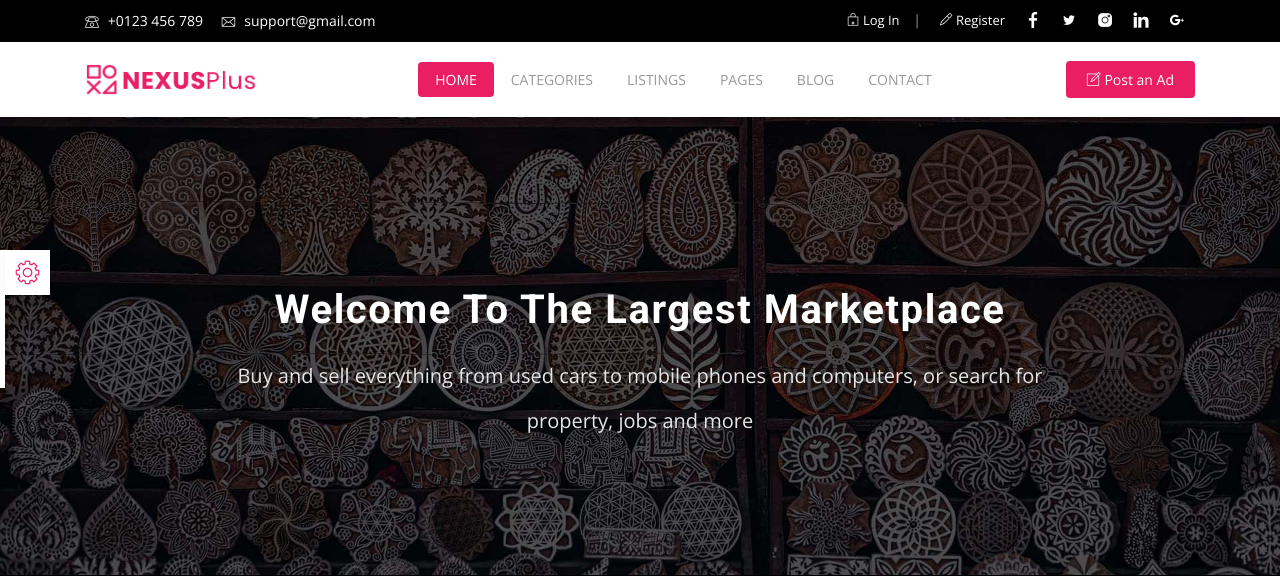
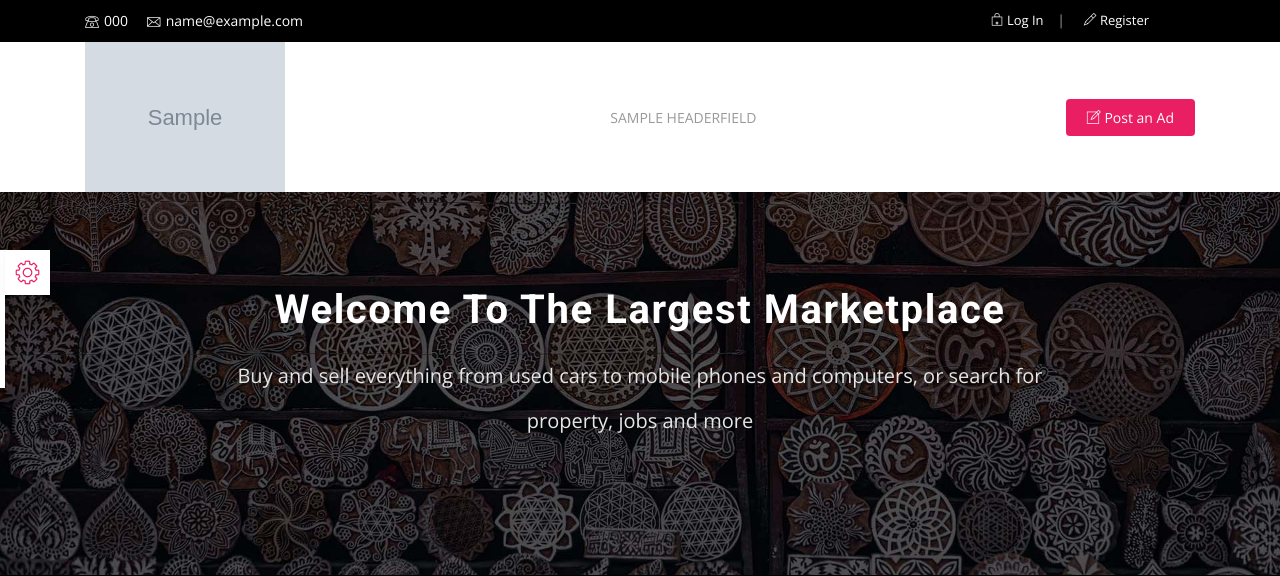
Before and after one commit to YasharPolad/Nexus_Classified, a Django app: page / in a window 1280 px wide. Shown: the top 576 px of the page. Run offline with Django 4.2, Linux system fonts and the light colour scheme; tables that the repository leaves empty hold one stand-in row (values such as "Sample post"); grey boxes marked "Sample" are stand-in pictures; parts of the project's set-up code (start-up, migrations or seed data) failed here and were passed over; some libraries are stand-ins or nearby versions; some web fonts are replaced.

Commit message:
base html completed. context processor for base.

```diff
--- a/core/admin.py
+++ b/core/admin.py
@@ -1,8 +1,10 @@
 from django.contrib import admin
-from .models import Category, AdPost, AdPostImage
+from .models import Category, AdPost, AdPostImage, HeaderFields, WebsiteSettings, SocialAccounts
 
 # Register your models here.
-admin.site.register(Category)
+admin.site.register(HeaderFields)
+admin.site.register(WebsiteSettings)
+admin.site.register(SocialAccounts)
 
 
 class AdPostImageInline(admin.StackedInline):
--- /dev/null
+++ b/core/context_processors.py
@@ -0,0 +1,11 @@
+from core.models import WebsiteSettings, HeaderFields
+
+def header_footer_context(request):
+    context = {
+        "website": WebsiteSettings.objects.last(),
+        "header": HeaderFields.items.active().order_by("order"),
+        "footer": HeaderFields.items.footer().order_by("order"),
+
+    }
+
+    return context
--- a/core/templates/core/base.html
+++ b/core/templates/core/base.html
@@ -37,20 +37,18 @@
                     <div class="col-lg-7 col-md-5 col-xs-12">
 
                         <ul class="list-inline">
-                            <li><i class="lni-phone"></i> +0123 456 789</li>
-                            <li><i class="lni-envelope"></i> <a
-                                    href="http://preview.uideck.com/cdn-cgi/l/email-protection" class="__cf_email__"
-                                    data-cfemail="4c3f393c3c233e380c2b212d2520622f2321">[email&#160;protected]</a></li>
+                            <li><i class="lni-phone"></i>{{website.phone_main}}</li>
+                            <li><i class="lni-envelope"></i>{{website.email_main}}</li>
                         </ul>
+
 
                     </div>
                     <div class="col-lg-5 col-md-7 col-xs-12">
                         <div class="roof-social float-right">
-                            <a class="facebook" href="#"><i class="lni-facebook-filled"></i></a>
-                            <a class="twitter" href="#"><i class="lni-twitter-filled"></i></a>
-                            <a class="instagram" href="#"><i class="lni-instagram-filled"></i></a>
-                            <a class="linkedin" href="#"><i class="lni-linkedin-fill"></i></a>
-                            <a class="google" href="#"><i class="lni-google-plus"></i></a>
+                            {% for social in website.active_social_accounts %}
+                                    <a class="facebook" href="{{social.link}}"><i class="{{social.icon_name}}"></i></a>
+                            {% endfor %}
+
                         </div>
                         <div class="header-top-right float-right">
                             <a href="login.html" class="header-top-button"><i class="lni-lock"></i> Log In</a> |
@@ -73,69 +71,28 @@
                         <span class="lni-menu"></span>
                         <span class="lni-menu"></span>
                     </button>
-                    <a href="index-2.html" class="navbar-brand"><img src="{% static 'assets/img/logo.png' %}" alt=""></a>
+                    <a href="" class="navbar-brand"><img src="{{website.logo_header.url}}" alt=""></a>
                 </div>
                 <div class="collapse navbar-collapse" id="main-navbar">
                     <ul class="navbar-nav mr-auto w-100 justify-content-center">
-                        <li class="nav-item dropdown active">
-                            <a class="nav-link dropdown-toggle" href="#" data-toggle="dropdown" aria-haspopup="true"
+                        {% for header_item in header %}
+                            {% if not header_item.parent %}
+                                <li class="nav-item dropdown {% if request.build_absolute_uri == header_item.link %}active{% endif %}">
+                                    <a class="nav-link dropdown-toggle" href="{{header_item.link}}" data-toggle="dropdown" aria-haspopup="true"
                                         aria-expanded="false">
-                                Home
+                                        {{header_item.name}}
                                     </a>
+
+                                    {% if header_item.sub_fields.all %}
                                         <div class="dropdown-menu">
-                                <a class="dropdown-item" href="index-2.html">Home 1</a>
-                                <a class="dropdown-item active" href="index-3.html">Home 2</a>
+                                            {% for subfield in header_item.sub_fields.active %}
+                                                <a class="dropdown-item" href="{{subfield.link}}">{{subfield.name}}</a>
+                                            {% endfor %}
                                         </div>
+                                    {% endif %}
                                 </li>
-                        <li class="nav-item">
-                            <a class="nav-link" href="category.html">
-                                Categories
-                            </a>
-                        </li>
-                        <li class="nav-item dropdown">
-                            <a class="nav-link dropdown-toggle" href="#" data-toggle="dropdown" aria-haspopup="true"
-                                aria-expanded="false">
-                                Listings
-                            </a>
-                            <div class="dropdown-menu">
-                                <a class="dropdown-item" href="adlistinggrid.html">Ad Grid</a>
-                                <a class="dropdown-item" href="adlistinglist.html">Ad Listing</a>
-                                <a class="dropdown-item" href="ads-details.html">Listing Detail</a>
-                            </div>
-                        </li>
-                        <li class="nav-item dropdown">
-                            <a class="nav-link dropdown-toggle" href="#" data-toggle="dropdown" aria-haspopup="true"
-                                aria-expanded="false">
-                                Pages
-                            </a>
-                            <div class="dropdown-menu">
-                                <a class="dropdown-item" href="about.html">About Us</a>
-                                <a class="dropdown-item" href="services.html">Services</a>
-                                <a class="dropdown-item" href="ads-details.html">Ads Details</a>
-                                <a class="dropdown-item" href="post-ads.html">Ads Post</a>
-                                <a class="dropdown-item" href="pricing.html">Packages</a>
-                                <a class="dropdown-item" href="testimonial.html">Testimonial</a>
-                                <a class="dropdown-item" href="faq.html">FAQ</a>
-                                <a class="dropdown-item" href="404.html">404</a>
-                            </div>
-                        </li>
-                        <li class="nav-item dropdown">
-                            <a class="nav-link dropdown-toggle" href="#" data-toggle="dropdown" aria-haspopup="true"
-                                aria-expanded="false">
-                                Blog
-                            </a>
-                            <div class="dropdown-menu">
-                                <a class="dropdown-item" href="blog.html">Blog - Right Sidebar</a>
-                                <a class="dropdown-item" href="blog-left-sidebar.html">Blog - Left Sidebar</a>
-                                <a class="dropdown-item" href="blog-grid-full-width.html"> Blog full width </a>
-                                <a class="dropdown-item" href="single-post.html">Blog Details</a>
-                            </div>
-                        </li>
-                        <li class="nav-item">
-                            <a class="nav-link" href="contact.html">
-                                Contact
-                            </a>
-                        </li>
+                            {% endif %}
+                        {% endfor %}
                     </ul>
                     <div class="post-btn">
                         <a class="btn btn-common" href="post-ads.html"><i class="lni-pencil-alt"></i> Post an Ad</a>
@@ -144,53 +101,22 @@
             </div>
 
             <ul class="mobile-menu">
+                {% for header_item in header %}
+                    {% if not header_item.parent %}
                         <li>
-                    <a class="active" href="#">
-                        Home
+                            <a class="active" href={{header_item.link}}>
+                                {{header_item.name}}
                             </a>
+                            {% if header_item.sub_fields.all %}
                                 <ul class="dropdown">
-                        <li><a href="index-2.html">Home 1</a></li>
-                        <li><a class="active" href="index-3.html">Home 2</a></li>
+                                    {% for sub_field in header_item.sub_fields.all %}
+                                        <li><a class="active" href={{sub_field.link}}>{{sub_field.name}}</a></li>
+                                    {% endfor %}
                                 </ul>
+                            {% endif %}
                         </li>
-                <li>
-                    <a href="category.html">Categories</a>
-                </li>
-                <li>
-                    <a href="#">
-                        Listings
-                    </a>
-                    <ul class="dropdown">
-                        <li><a href="adlistinggrid.html">Ad Grid</a></li>
-                        <li><a href="adlistinglist.html">Ad Listing</a></li>
-                        <li><a href="ads-details.html">Listing Detail</a></li>
-                    </ul>
-                </li>
-                <li>
-                    <a href="#">Pages</a>
-                    <ul class="dropdown">
-                        <li><a href="about.html">About Us</a></li>
-                        <li><a href="services.html">Services</a></li>
-                        <li><a href="ads-details.html">Ads Details</a></li>
-                        <li><a href="post-ads.html">Ads Post</a></li>
-                        <li><a href="pricing.html">Packages</a></li>
-                        <li><a href="testimonial.html">Testimonial</a></li>
-                        <li><a href="faq.html">FAQ</a></li>
-                        <li><a href="404.html">404</a></li>
-                    </ul>
-                </li>
-                <li>
-                    <a href="#">Blog</a>
-                    <ul class="dropdown">
-                        <li><a href="blog.html">Blog - Right Sidebar</a></li>
-                        <li><a href="blog-left-sidebar.html">Blog - Left Sidebar</a></li>
-                        <li><a href="blog-grid-full-width.html"> Blog full width </a></li>
-                        <li><a href="single-post.html">Blog Details</a></li>
-                    </ul>
-                </li>
-                <li>
-                    <a href="contact.html">Contact Us</a>
-                </li>
+                    {% endif %}
+                {% endfor %}
             </ul>
 
         </nav>
@@ -207,34 +133,24 @@
                 <div class="row">
                     <div class="col-lg-4 col-md-4 col-xs-6 col-mb-12">
                         <div class="widget">
-                            <div class="footer-logo"><img src="{% static 'assets/img/logo.png' %}" alt=""></div>
+                            <div class="footer-logo"><img src="{{website.logo_footer.url}}" alt=""></div>
                             <div class="textwidget">
-                                <p>Nemo enim ipsam voluptatem quia voluptas sit aspernatur aut odit aut fugit, sed quia
-                                    consequuntur magni dolores eos qui ratione voluptatem sequi nesciunt consectetur,
-                                    adipisci velit.</p>
+                                <p>{{website.about_text|safe}}</p>
                             </div>
                             <ul class="mt-3 footer-social">
-                                <li><a class="facebook" href="#"><i class="lni-facebook-filled"></i></a></li>
-                                <li><a class="twitter" href="#"><i class="lni-twitter-filled"></i></a></li>
-                                <li><a class="linkedin" href="#"><i class="lni-linkedin-fill"></i></a></li>
-                                <li><a class="google-plus" href="#"><i class="lni-google-plus"></i></a></li>
+                                {% for social in website.active_social_accounts %}
+                                    <li><a class="facebook" href={{social.link}}><i class="{{social.icon_name}}"></i></a></li>
+                                {% endfor %}
                             </ul>
                         </div>
                     </div>
                     <div class="col-lg-4 col-md-4 col-xs-6 col-mb-12">
                         <div class="widget">
-                            <h3 class="block-title">Quick Link</h3>
+                            <h3 class="block-title">Quick Links</h3>
                             <ul class="menu">
-                                <li><a href="#">- About Us</a></li>
-                                <li><a href="#">- Blog</a></li>
-                                <li><a href="#">- Events</a></li>
-                                <li><a href="#">- Shop</a></li>
-                                <li><a href="#">- FAQ's</a></li>
-                                <li><a href="#">- About Us</a></li>
-                                <li><a href="#">- Blog</a></li>
-                                <li><a href="#">- Events</a></li>
-                                <li><a href="#">- Shop</a></li>
-                                <li><a href="#">- FAQ's</a></li>
+                                {% for footer_item in footer %}
+                                    <li><a href={{footer_item.link}}>- {{footer_item.name}}</a></li>
+                                {% endfor %}
                             </ul>
                         </div>
                     </div>
@@ -243,21 +159,15 @@
                             <h3 class="block-title">Contact Info</h3>
                             <ul class="contact-footer">
                                 <li>
-                                    <strong><i class="lni-phone"></i></strong><span>+1 555 444 66647 <br> +1 555 444
-                                        66647</span>
+                                    <strong><i class="lni-phone"></i></strong><span>{{website.phone_main}} <br> {{website.phone_support}}</span>
                                 </li>
                                 <li>
                                     <strong><i class="lni-envelope"></i></strong><span><a
-                                            href="http://preview.uideck.com/cdn-cgi/l/email-protection"
-                                            class="__cf_email__"
-                                            data-cfemail="88ebe7e6fce9ebfcc8e5e9e1e4a6ebe7e5">[email&#160;protected]</a>
-                                        <br> <a href="http://preview.uideck.com/cdn-cgi/l/email-protection"
-                                            class="__cf_email__"
-                                            data-cfemail="f4878184849b8680b499959d98da979b99">[email&#160;protected]</a></span>
+                                            href="mailto: {{website.email_main}}">{{website.email_main}}</a>
+                                        <br> <a href="mailto: {{website.email_support}}">{{website.email_support}}</a></span>
                                 </li>
                                 <li>
-                                    <strong><i class="lni-map-marker"></i></strong><span><a href="#">9870 St Vincent
-                                            Place, Glasgow, DC 45 <br>Fr 45</a></span>
+                                    <strong><i class="lni-map-marker"></i></strong><span><a href="#">{{website.address|safe}}</a></span>
                                 </li>
                             </ul>
                         </div>
@@ -272,7 +182,7 @@
                 <div class="row">
                     <div class="col-md-12">
                         <div class="site-info text-center">
-                            <p><a target="_blank" href="https://templateshub.net">Templates Hub</a></p>
+                            <p><a target="_blank" href="https://templateshub.net">Django Portfolio</a></p>
                         </div>
                     </div>
                 </div>
--- a/nexus/settings.py
+++ b/nexus/settings.py
@@ -68,6 +68,7 @@ TEMPLATES = [
                 'django.template.context_processors.request',
                 'django.contrib.auth.context_processors.auth',
                 'django.contrib.messages.context_processors.messages',
+                'core.context_processors.header_footer_context',
             ],
         },
     },
```
Also changed, not shown: core/models.py (+69 -4 lines), core/migrations/0008_footerfields_socialaccounts_websitesettings_and_more.py (added), core/migrations/0009_alter_socialaccounts_options.py (added), core/migrations/0010_alter_footerfields_options_and_more.py (added), core/migrations/0011_alter_headerfields_parent.py (added), core/migrations/0012_alter_headerfields_managers.py (added), core/migrations/0013_alter_headerfields_managers.py (added), core/migrations/0014_alter_headerfields_managers.py (added), core/migrations/0015_alter_footerfields_managers.py (added), core/migrations/0016_alter_footerfields_managers.py (added), core/migrations/0017_headerfields_is_footer.py (added), core/migrations/0018_delete_footerfields.py (added), media/logo.png (added). Lines whose indentation alone changed are shown as unchanged.
